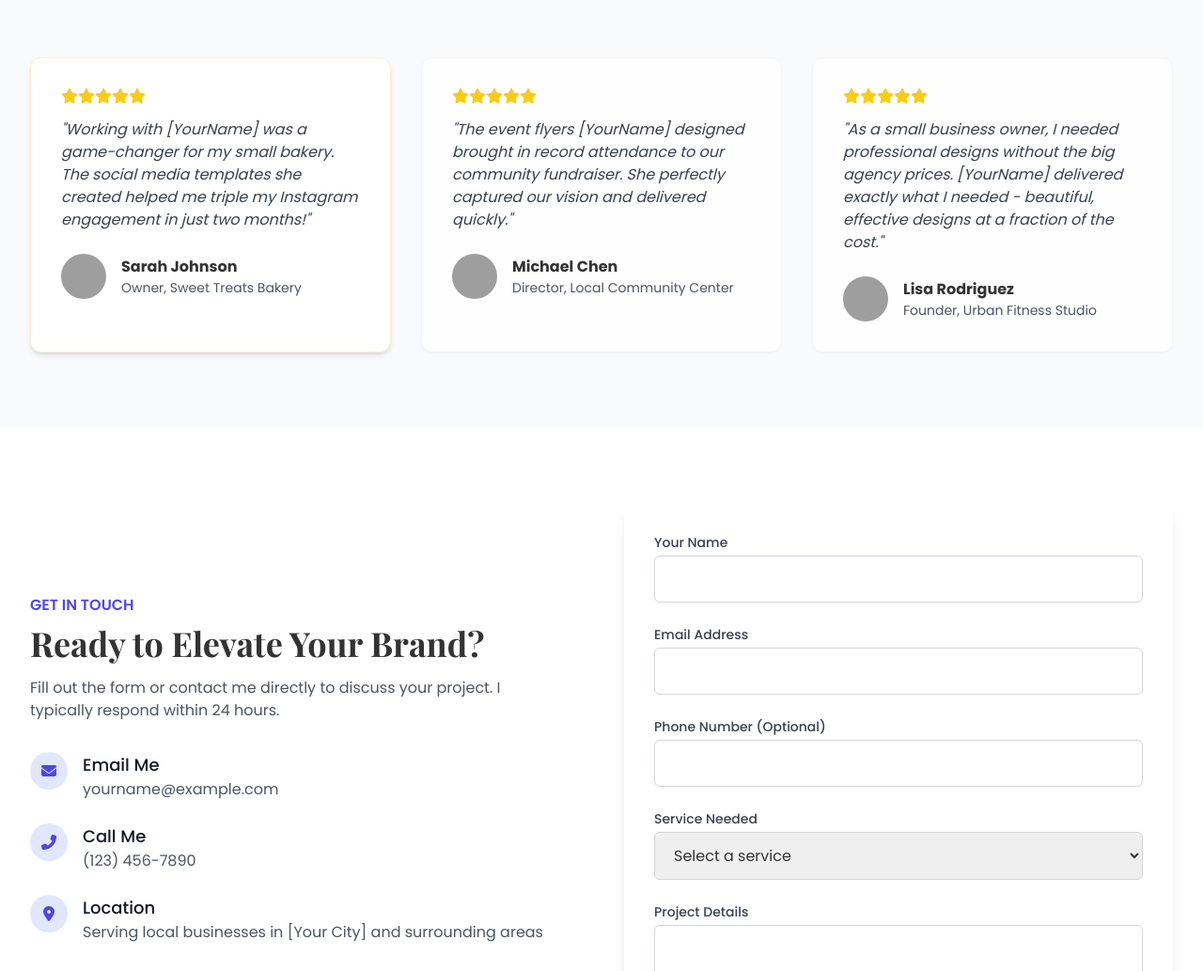
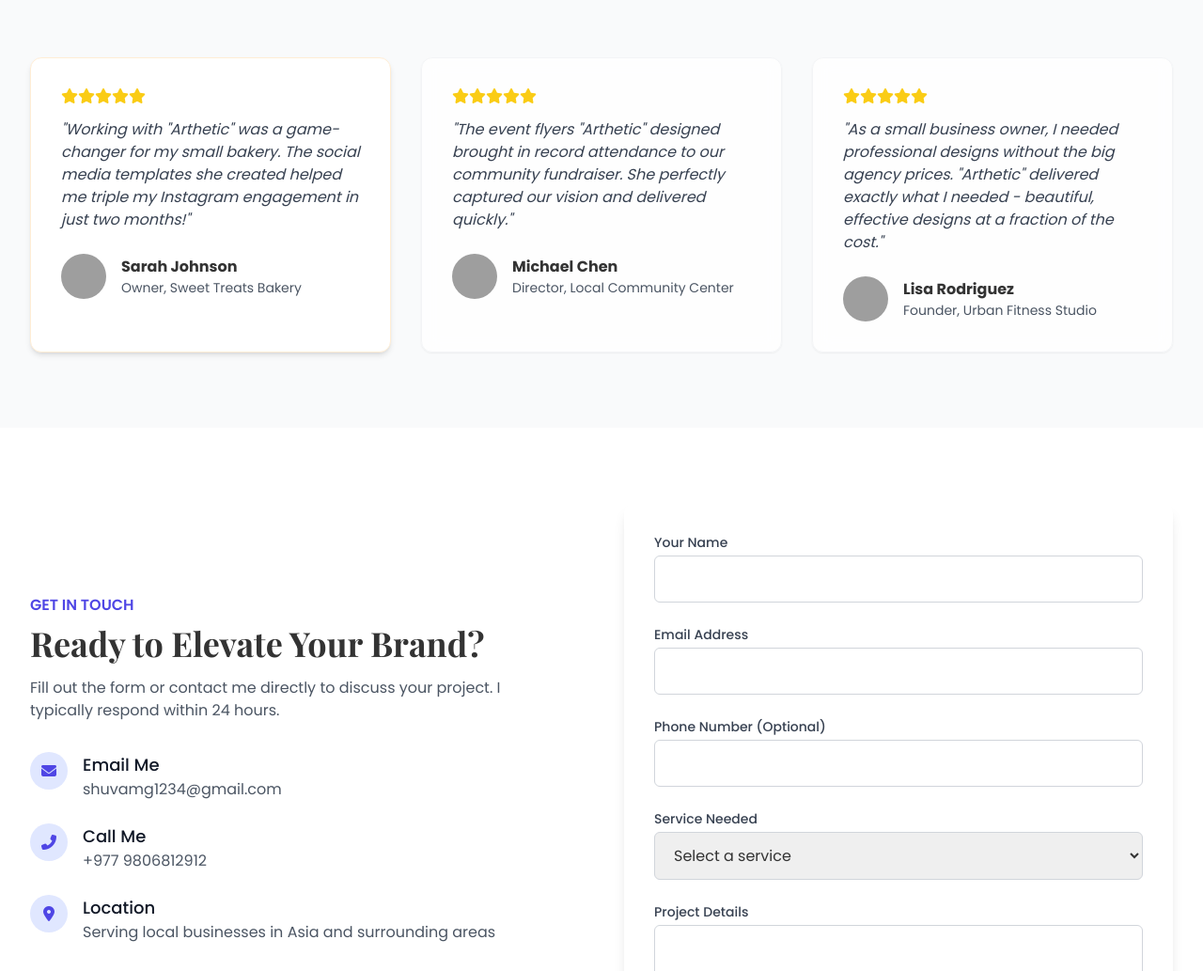
Before and after one commit to shuvamgupta123/Arthetic, a plain HTML site: page index.html in a window 1280 px wide. Shown: the part 3946-4979 px from the top of the page at 94% size. Drawn offline with nearby package versions, Linux system fonts and the light colour scheme; grey boxes are pictures that could not be loaded.

Commit message:
Update index.html

```diff
--- a/index.html
+++ b/index.html
@@ -742,7 +742,7 @@
               </div>
             </div>
             <p class="text-gray-700 mb-6 italic">
-              "Working with [YourName] was a game-changer for my small bakery.
+              "Working with "Arthetic" was a game-changer for my small bakery.
               The social media templates she created helped me triple my
               Instagram engagement in just two months!"
             </p>
@@ -772,7 +772,7 @@
               </div>
             </div>
             <p class="text-gray-700 mb-6 italic">
-              "The event flyers [YourName] designed brought in record attendance
+              "The event flyers "Arthetic" designed brought in record attendance
               to our community fundraiser. She perfectly captured our vision and
               delivered quickly."
             </p>
@@ -805,7 +805,7 @@
             </div>
             <p class="text-gray-700 mb-6 italic">
               "As a small business owner, I needed professional designs without
-              the big agency prices. [YourName] delivered exactly what I needed
+              the big agency prices. "Arthetic" delivered exactly what I needed
               - beautiful, effective designs at a fraction of the cost."
             </p>
             <div class="flex items-center">
@@ -849,7 +849,7 @@
                 </div>
                 <div class="ml-4">
                   <h3 class="text-lg font-medium text-gray-900">Email Me</h3>
-                  <p class="text-gray-600">yourname@example.com</p>
+                  <p class="text-gray-600">shuvamg1234@gmail.com</p>
                 </div>
               </div>
               <div class="flex items-start">
@@ -862,7 +862,7 @@
                 </div>
                 <div class="ml-4">
                   <h3 class="text-lg font-medium text-gray-900">Call Me</h3>
-                  <p class="text-gray-600">(123) 456-7890</p>
+                  <p class="text-gray-600">+977 9806812912</p>
                 </div>
               </div>
               <div class="flex items-start">
@@ -876,7 +876,7 @@
                 <div class="ml-4">
                   <h3 class="text-lg font-medium text-gray-900">Location</h3>
                   <p class="text-gray-600">
-                    Serving local businesses in [Your City] and surrounding
+                    Serving local businesses in Asia and surrounding
                     areas
                   </p>
                 </div>
@@ -1022,7 +1022,7 @@
       <div class="max-w-7xl mx-auto">
         <div class="grid grid-cols-1 md:grid-cols-4 gap-8">
           <div class="md:col-span-2">
-            <h3 class="text-2xl font-bold title-font mb-4">Web Slate</h3>
+            <h3 class="text-2xl font-bold title-font mb-4">Arthetic</h3>
             <p class="text-gray-400 mb-6">
               Professional graphic design services for all types of projects.
             </p>
```
